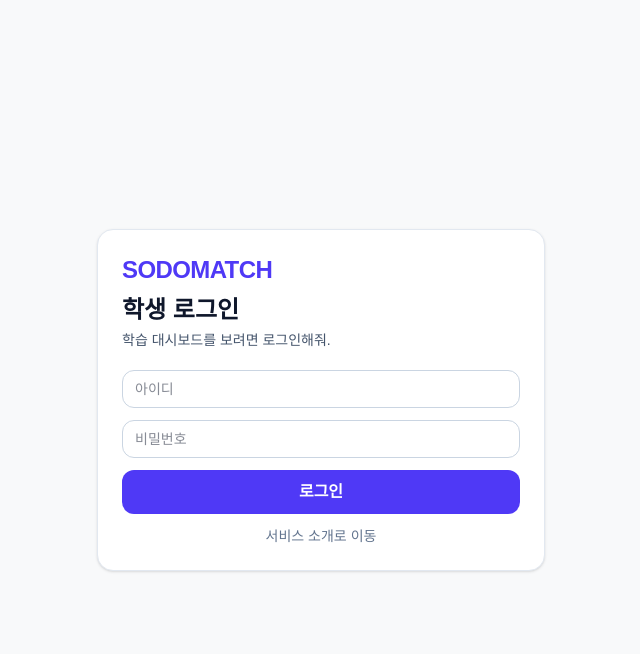
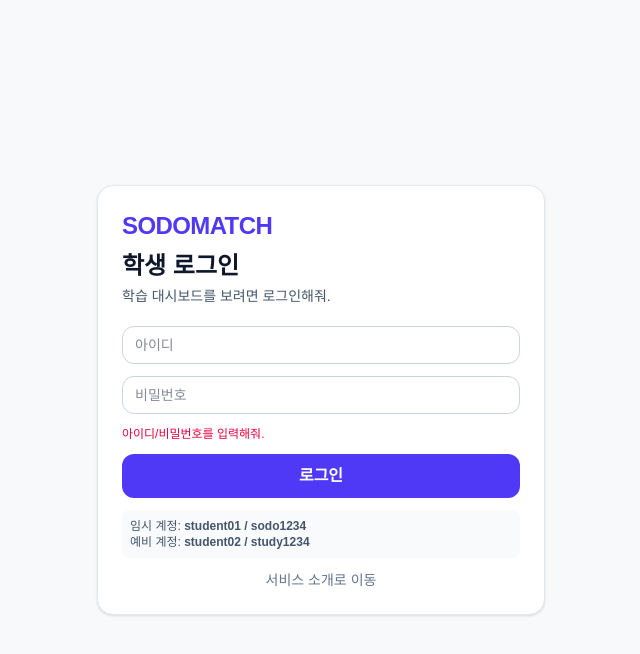
Before and after one commit to handanaru/edu-platform, a Next.js app: page /student in a window 1280 px wide. Both pictures are taken after a click on the button "로그인". Shown: the top 654 px of the page, without its empty margins (319-959 px from the left). Built offline with nearby package versions, Linux system fonts and the light colour scheme.

Commit message:
Add temporary student login credentials with validation and inline guidance

```diff
--- a/app/student/page.tsx
+++ b/app/student/page.tsx
@@ -2,6 +2,11 @@
 
 import Link from "next/link";
 import { useMemo, useState } from "react";
+
+const DEMO_ACCOUNTS = [
+  { id: "student01", pw: "sodo1234" },
+  { id: "student02", pw: "study1234" },
+];
 
 const missions = [
   { title: "중2 함수 개념 정리", due: "오늘 21:00", status: "진행중", progress: 42, remain: "약 35분" },
@@ -49,6 +54,7 @@
   });
   const [loginId, setLoginId] = useState("");
   const [loginPw, setLoginPw] = useState("");
+  const [loginError, setLoginError] = useState("");
 
   const linePath = useMemo(() => {
     const width = 260;
@@ -64,17 +70,28 @@
     el?.scrollIntoView({ behavior: "smooth", block: "start" });
   };
   const doLogin = () => {
-    if (!loginId.trim() || !loginPw.trim()) {
-      alert("아이디랑 비밀번호를 입력해줘.");
+    const id = loginId.trim();
+    const pw = loginPw.trim();
+    if (!id || !pw) {
+      setLoginError("아이디/비밀번호를 입력해줘.");
       return;
     }
+
+    const ok = DEMO_ACCOUNTS.some((acc) => acc.id === id && acc.pw === pw);
+    if (!ok) {
+      setLoginError("임시 계정 정보가 맞지 않아. 다시 확인해줘.");
+      return;
+    }
+
     try { localStorage.setItem("sodomatch-student-auth", "1"); } catch {}
+    setLoginError("");
     setLoggedIn(true);
   };
 
   const doLogout = () => {
     try { localStorage.removeItem("sodomatch-student-auth"); } catch {}
     setLoggedIn(false);
+    setLoginError("");
   };
 
   if (!loggedIn) {
@@ -94,13 +111,19 @@
             <input
               value={loginPw}
               onChange={(e) => setLoginPw(e.target.value)}
+              onKeyDown={(e) => { if (e.key === "Enter") doLogin(); }}
               type="password"
               className="w-full rounded-xl border border-slate-300 px-3 py-2 text-sm"
               placeholder="비밀번호"
             />
+            {loginError ? <p className="text-xs text-rose-600">{loginError}</p> : null}
             <button onClick={doLogin} className="h-11 w-full rounded-xl bg-indigo-600 font-semibold text-white hover:bg-indigo-500">
               로그인
             </button>
+            <div className="rounded-lg bg-slate-50 p-2 text-xs text-slate-600">
+              임시 계정: <b>student01 / sodo1234</b><br/>
+              예비 계정: <b>student02 / study1234</b>
+            </div>
             <Link href="/" className="block text-center text-sm text-slate-500 hover:text-slate-800">서비스 소개로 이동</Link>
           </div>
         </section>
```
